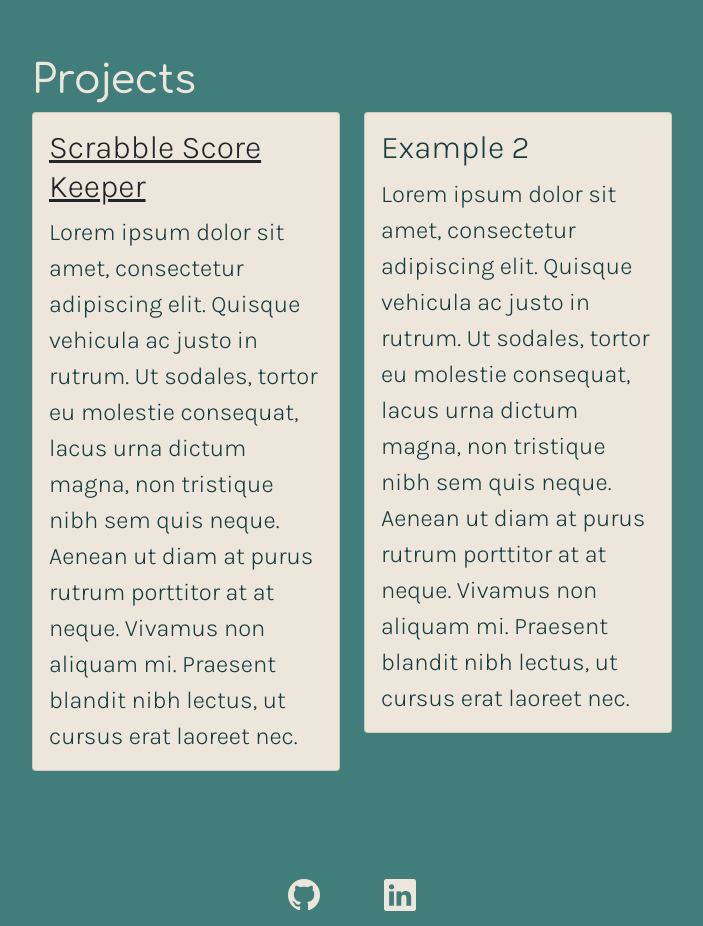
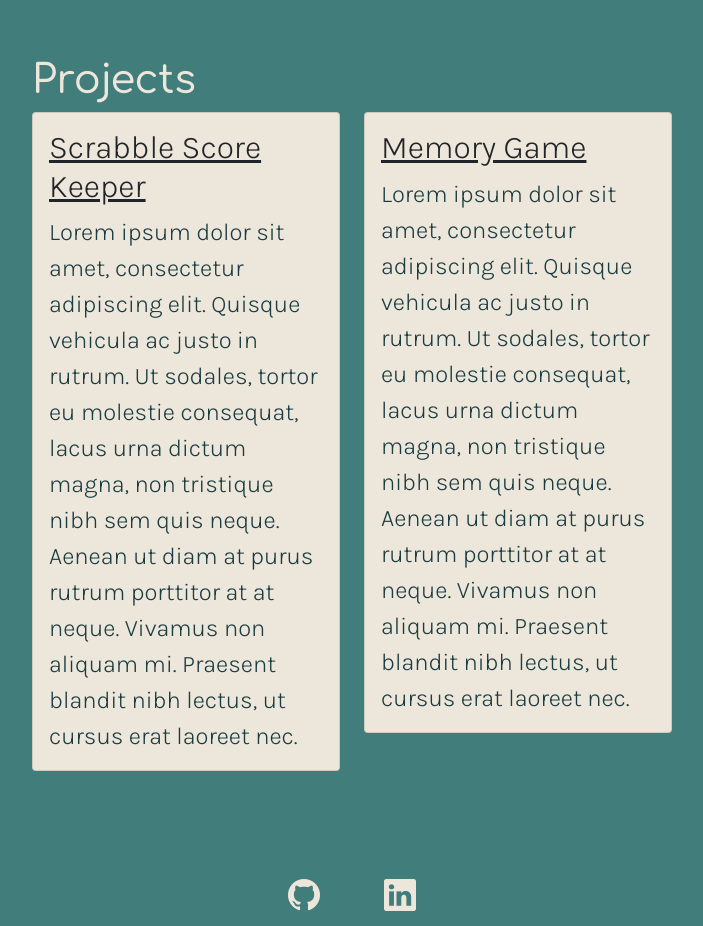
Before and after one commit to OwenBeatty/owenbeatty.github.io, a plain HTML site: page index.html in a window 1280 px wide. Shown: the part 1260-2186 px from the top of the page, without its empty margins (288-991 px from the left). Drawn offline with nearby package versions, Linux system fonts and the light colour scheme.

Commit message:
Added link to Memory Game

```diff
--- a/index.html
+++ b/index.html
@@ -78,7 +78,7 @@
                 <div class="col-lg-6">
                     <div class="card">
                         <div class="card-body">
-                            <h5 class="card-title">Example 2</h5>
+                            <h5 class="card-title"><a href="https://www.owenbeatty.com/memory-game/" class="link-dark">Memory Game</a></h5>
                             <p class="card-text">Lorem ipsum dolor sit amet, consectetur adipiscing elit. Quisque vehicula ac justo in rutrum. Ut sodales, tortor eu molestie consequat, lacus urna dictum magna, non tristique nibh sem quis neque. Aenean ut diam at purus rutrum porttitor at at neque. Vivamus non aliquam mi. Praesent blandit nibh lectus, ut cursus erat laoreet nec.</p>
                         </div>
                     </div>
```
